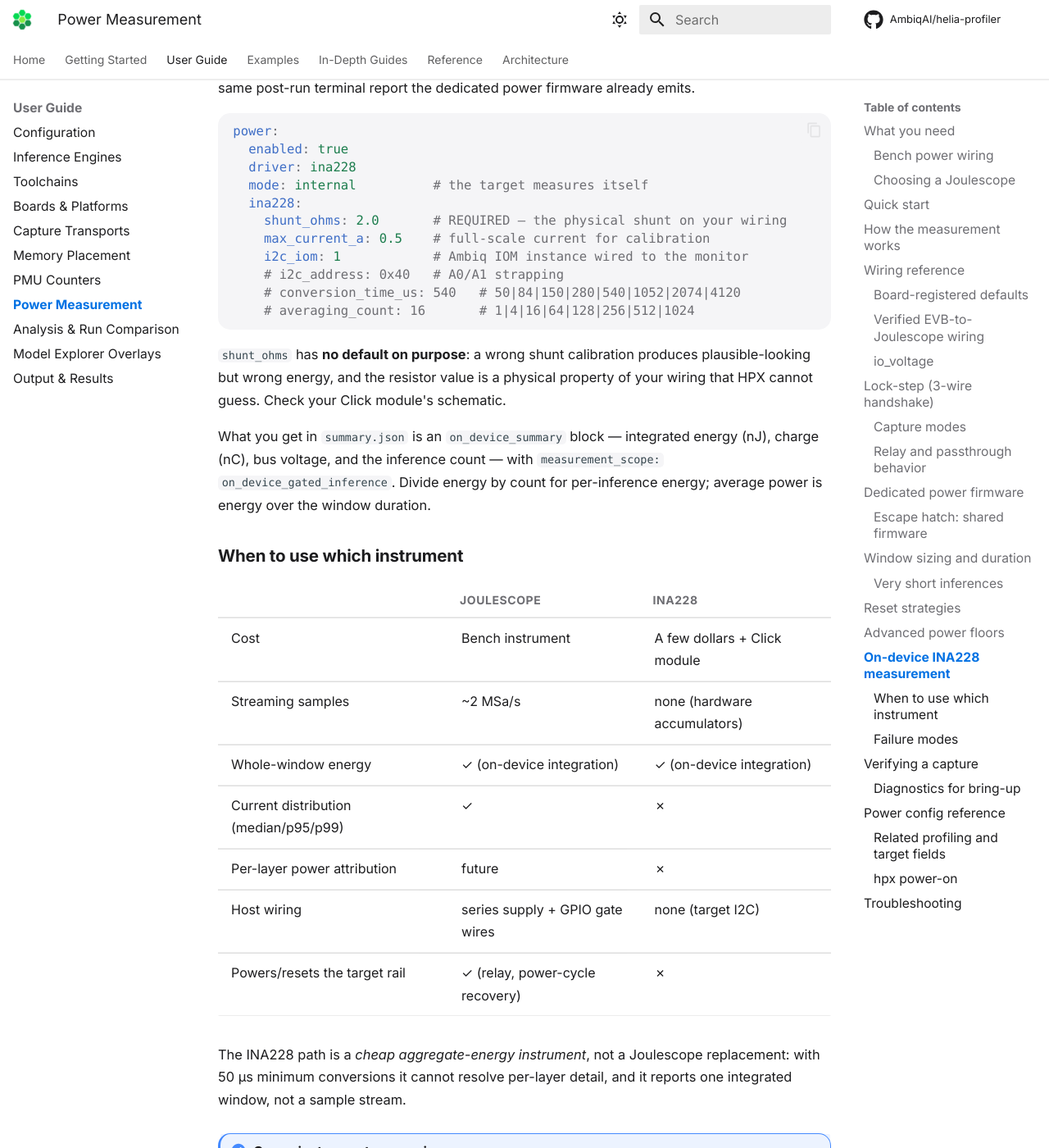
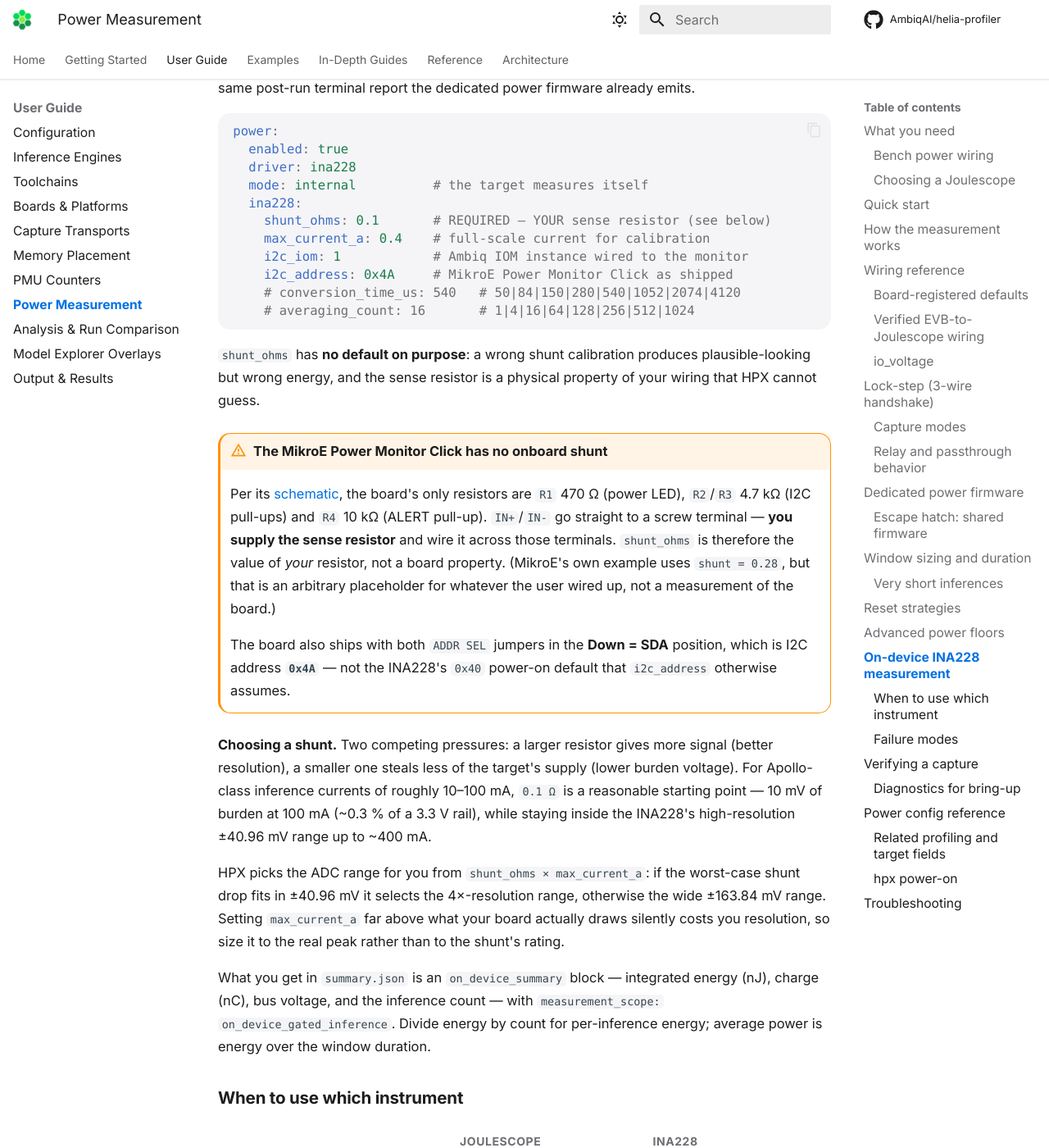
Before and after one commit to AmbiqAI/helia-profiler, an MkDocs documentation site: the page built from docs/guide/power.md, in a window 1280 px wide and 1400 px high, scrolled down 10592 px. Shown: the whole window at 82% size. Built offline with MkDocs 1.6.1 and Material for MkDocs 9.7.7, drawn with Linux system fonts in a browser that asks for light colours; some web fonts are replaced; comment, search, counter and statistics services are not loaded; some of the changed text lies outside the part shown.

Commit message:
docs(power): correct INA228 wiring facts for the Power Monitor Click
Two corrections found by reading MikroE's schematic and product page for
the Power Monitor Click (MIKROE-4810) rather than trusting the example
code:

The board has NO onboard shunt. Its complete resistor list is R1 470R
(power LED), R2/R3 4k7 (I2C pull-ups) and R4 10k (ALERT pull-up); IN+/IN-
go straight to a screw terminal. The user supplies the sense resistor, so
shunt_ohms is a property of their wiring, not of the board. MikroE's
example `shunt = 0.28` is an arbitrary placeholder for whatever the user
wired up — the previous doc example implied 2.0 was a board property.

The board ships with both ADDR SEL jumpers Down (= SDA), which is address
0x4A, not the INA228 power-on default 0x40 that i2c_address assumes.
MikroE's own cfg_setup defaults to SDA_SDA independently, and leaving
i2c_address at 0x40 would fail bring-up with an ina228_init terminal
phase — now called out both in the config example and the failure-mode
list.

Also adds shunt-selection guidance (signal vs burden voltage) with a
worked 0.1 ohm starting point for Apollo-class 10-100 mA currents, and
explains that oversizing max_current_a silently costs resolution by
pushing the auto ADC-range selection off the 4x range.

The chip-level 0x40 default stays as-is: it is correct for a bare INA228
and for other breakouts; only this board's strapping differs.

Refs #95

````diff
--- a/docs/guide/power.md
+++ b/docs/guide/power.md
@@ -409,18 +409,44 @@ power:
   driver: ina228
   mode: internal          # the target measures itself
   ina228:
-    shunt_ohms: 2.0       # REQUIRED — the physical shunt on your wiring
-    max_current_a: 0.5    # full-scale current for calibration
+    shunt_ohms: 0.1       # REQUIRED — YOUR sense resistor (see below)
+    max_current_a: 0.4    # full-scale current for calibration
     i2c_iom: 1            # Ambiq IOM instance wired to the monitor
-    # i2c_address: 0x40   # A0/A1 strapping
+    i2c_address: 0x4A     # MikroE Power Monitor Click as shipped
     # conversion_time_us: 540   # 50|84|150|280|540|1052|2074|4120
     # averaging_count: 16       # 1|4|16|64|128|256|512|1024
 ```
 
 `shunt_ohms` has **no default on purpose**: a wrong shunt calibration
-produces plausible-looking but wrong energy, and the resistor value is a
-physical property of your wiring that HPX cannot guess. Check your Click
-module's schematic.
+produces plausible-looking but wrong energy, and the sense resistor is a
+physical property of your wiring that HPX cannot guess.
+
+!!! warning "The MikroE Power Monitor Click has no onboard shunt"
+    Per its [schematic](https://download.mikroe.com/documents/add-on-boards/click/power_monitor_click/Power_Monitor_click_v100_Schematic.PDF),
+    the board's only resistors are `R1` 470 Ω (power LED), `R2`/`R3` 4.7 kΩ
+    (I2C pull-ups) and `R4` 10 kΩ (ALERT pull-up). `IN+`/`IN-` go straight
+    to a screw terminal — **you supply the sense resistor** and wire it
+    across those terminals. `shunt_ohms` is therefore the value of *your*
+    resistor, not a board property. (MikroE's own example uses
+    `shunt = 0.28`, but that is an arbitrary placeholder for whatever the
+    user wired up, not a measurement of the board.)
+
+    The board also ships with both `ADDR SEL` jumpers in the **Down = SDA**
+    position, which is I2C address **`0x4A`** — not the INA228's `0x40`
+    power-on default that `i2c_address` otherwise assumes.
+
+**Choosing a shunt.** Two competing pressures: a larger resistor gives more
+signal (better resolution), a smaller one steals less of the target's supply
+(lower burden voltage). For Apollo-class inference currents of roughly
+10–100 mA, `0.1 Ω` is a reasonable starting point — 10 mV of burden at
+100 mA (~0.3 % of a 3.3 V rail), while staying inside the INA228's
+high-resolution ±40.96 mV range up to ~400 mA.
+
+HPX picks the ADC range for you from `shunt_ohms × max_current_a`: if the
+worst-case shunt drop fits in ±40.96 mV it selects the 4×-resolution range,
+otherwise the wide ±163.84 mV range. Setting `max_current_a` far above what
+your board actually draws silently costs you resolution, so size it to the
+real peak rather than to the shunt's rating.
 
 What you get in `summary.json` is an `on_device_summary` block — integrated
 energy (nJ), charge (nC), bus voltage, and the inference count — with
@@ -459,7 +485,8 @@ part fails fast with a typed terminal phase:
 
 - `ina228_init` — I2C bring-up, ID check (manufacturer `0x5449`, device
   `0x228`), or configuration failed. Check wiring, `i2c_iom`, and address
-  strapping.
+  strapping — on a MikroE Power Monitor Click the as-shipped address is
+  `0x4A`, so leaving `i2c_address` at the `0x40` default fails here.
 - `ina228_arm` — the accumulator reset write failed right before the window.
 - `ina228_read` — the post-window read-back failed; the window ran but the
   measurement was lost, so the run is treated as failed rather than
````
